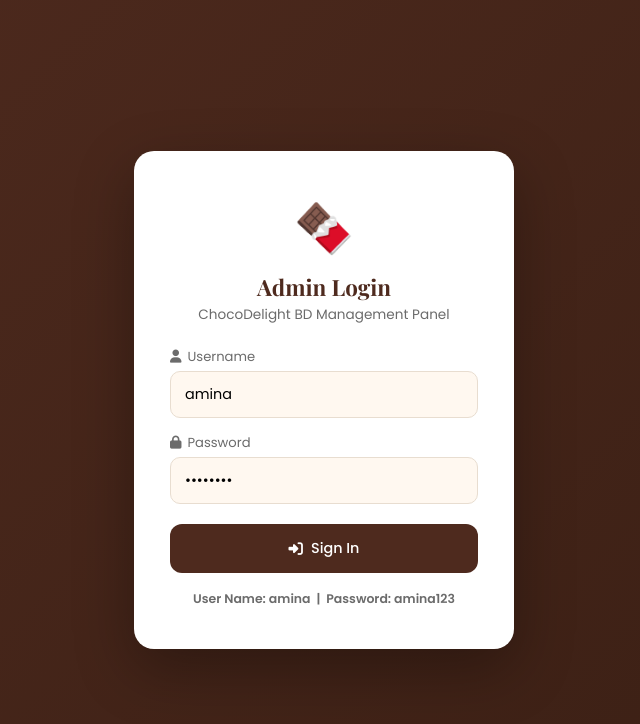
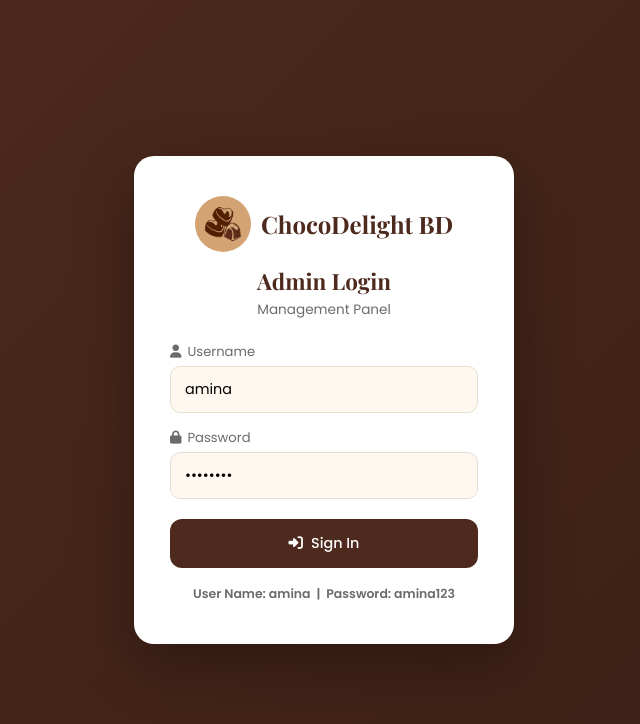
Before and after one commit to pixelByAmina/choco-delight-bd, a plain HTML site: page admin.html in a window 1280 px wide. Shown: the whole page, without its empty margins (316-956 px from the left). Drawn offline with nearby package versions, Linux system fonts and the light colour scheme.

Commit message:
Update admin login page logo to match footer style

```diff
--- a/admin.html
+++ b/admin.html
@@ -97,6 +97,9 @@
     .login-overlay { display: flex; position: fixed; inset: 0; background: linear-gradient(135deg, var(--primary) 0%, #3A1F14 100%); z-index: 9999; align-items: center; justify-content: center; }
     .login-overlay.hidden { display: none; }
     .login-card { background: var(--white); border-radius: 20px; padding: 40px 36px; width: 380px; max-width: 90vw; text-align: center; box-shadow: 0 20px 60px rgba(0,0,0,0.3); }
+    .login-logo { display: flex; align-items: center; justify-content: center; gap: 10px; margin-bottom: 16px; font-family: 'Playfair Display', serif; font-size: 1.5rem; font-weight: 700; color: var(--primary); }
+    .login-logo .logo-icon { width: 56px; height: 56px; background: var(--accent); border-radius: 50%; display: flex; align-items: center; justify-content: center; }
+    .login-logo .logo-icon img { height: 50px; width: auto; object-fit: contain; }
     .login-icon { font-size: 3rem; margin-bottom: 6px; }
     .login-card h2 { font-size: 1.4rem; color: var(--primary); margin-bottom: 4px; }
     .login-field { text-align: left; margin-bottom: 14px; }
@@ -114,9 +117,12 @@
   <!-- Login Overlay -->
   <div class="login-overlay" id="loginOverlay">
     <div class="login-card">
-      <div class="login-icon">&#127851;</div>
+      <div class="login-logo">
+        <div class="logo-icon" data-dynamic="logoIcon">&#127851;</div>
+        <span data-dynamic="logo">ChocoDelight BD</span>
+      </div>
       <h2>Admin Login</h2>
-      <p style="color:var(--gray);font-size:0.85rem;margin-bottom:20px;">ChocoDelight BD Management Panel</p>
+      <p style="color:var(--gray);font-size:0.85rem;margin-bottom:20px;">Management Panel</p>
       <form onsubmit="adminLogin(event)" style="width:100%;">
         <div class="login-field">
           <label><i class="fas fa-user"></i> Username</label>
--- a/js/data.js
+++ b/js/data.js
@@ -308,7 +308,7 @@ function applySettings() {
   const s = getSettings();
   console.log('[data.js] applySettings() - applying:', JSON.stringify(s));
 
-  const logoLinks = document.querySelectorAll('a.logo, a.sidebar-brand');
+  const logoLinks = document.querySelectorAll('a.logo, a.sidebar-brand, .login-logo');
   logoLinks.forEach(link => {
     if (s.logoIcon) {
       const iconEl = link.querySelector('[data-dynamic="logoIcon"]');
```
